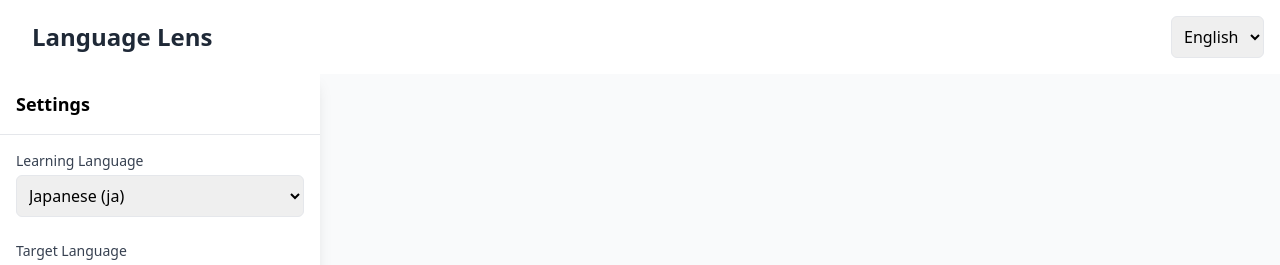
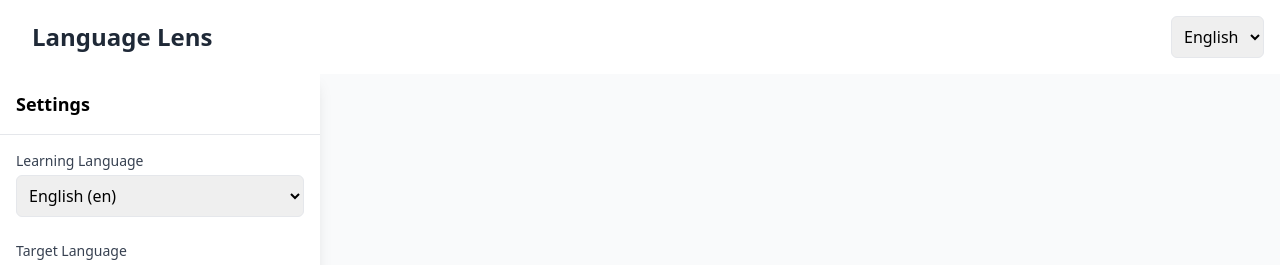
Before and after one commit to YangTaoCN/language-lens, a Next.js app: page / in a window 1280 px wide. Shown: the top 265 px of the page. Built offline with nearby package versions, Linux system fonts and the light colour scheme.

Commit message:
Set the default lang to EN

```diff
--- a/pages/index.js
+++ b/pages/index.js
@@ -7,7 +7,7 @@ import MobileSheet from '../components/MobileSheet';
 
 export default function Home() {
   const { t } = useTranslation();
-  const [sourceLang, setSourceLang] = useState('ja');
+  const [sourceLang, setSourceLang] = useState('en');
   const [targetLang, setTargetLang] = useState('zh');
   const [imageSrc, setImageSrc] = useState(null);
   const [selectedText, setSelectedText] = useState(null);
```
